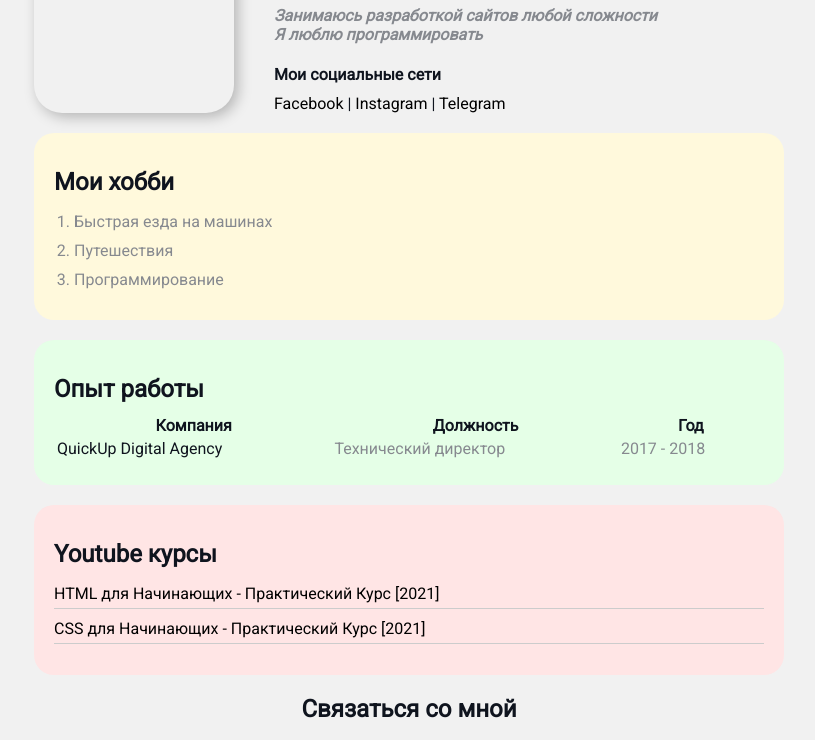
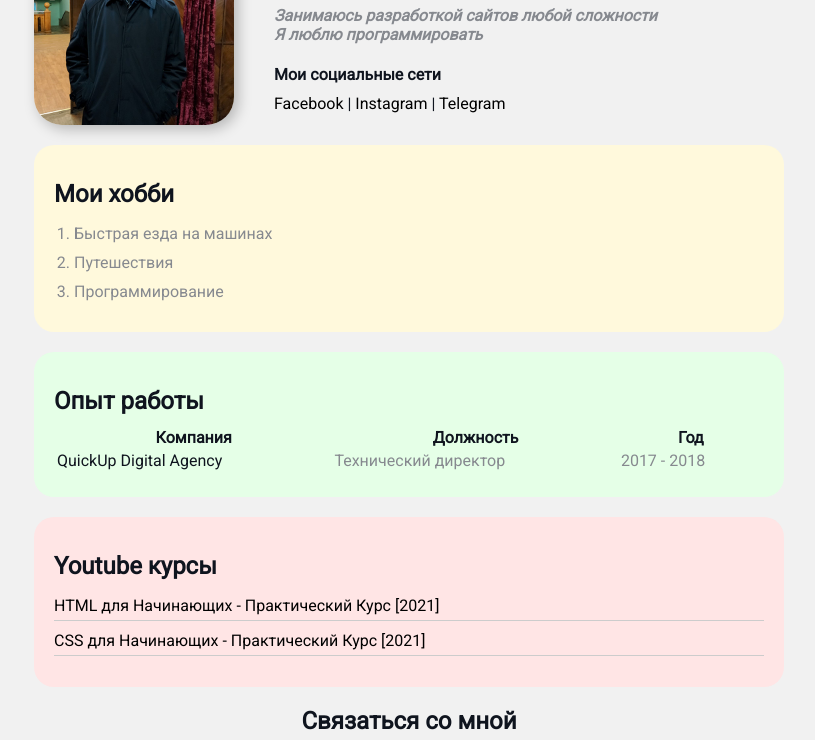
Before and after one commit to VladislavEV/cv, a plain HTML site: page index.html in a window 1280 px wide. Shown: the part 113-853 px from the top of the page, without its empty margins (231-1046 px from the left). Drawn offline with Linux system fonts and the light colour scheme.

Commit message:
Update index.html

```diff
--- a/index.html
+++ b/index.html
@@ -12,7 +12,7 @@
     <div class="container">
         <div class="info">
 
-            <img src="/img/avatar.jpg" class="avatar" alt="Моё фото">
+            <img src="avatar.jpg" class="avatar" alt="Моё фото">
             <div class="info-text">
                 <h1>Владислав Ермоловский</h1>
                 <p>Занимаюсь разработкой сайтов любой сложности</p>
```
